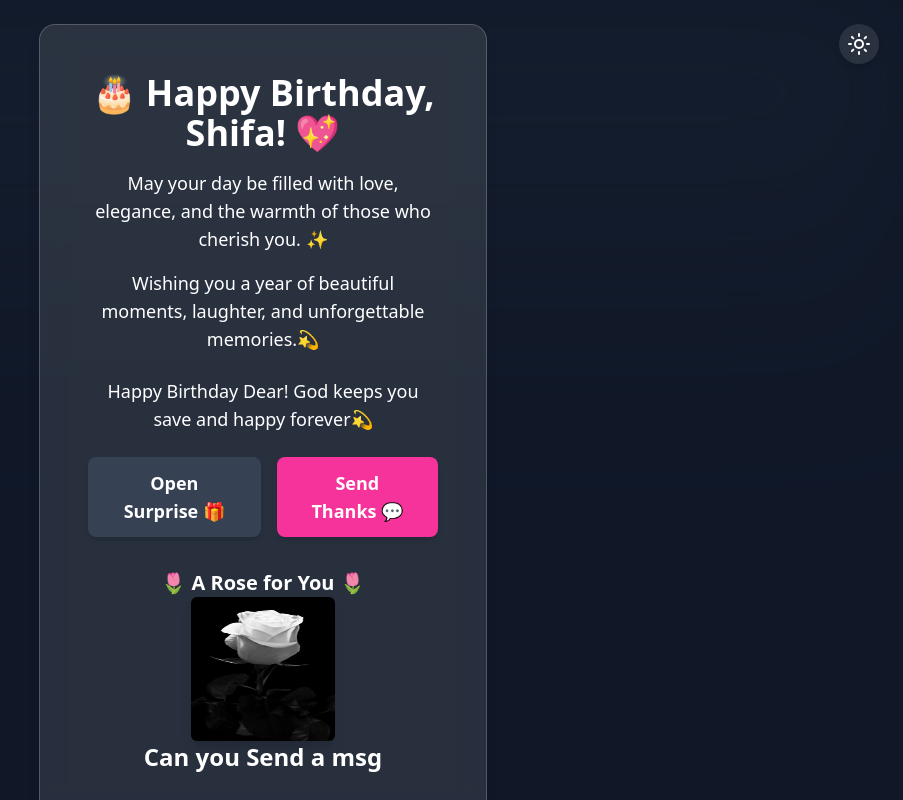
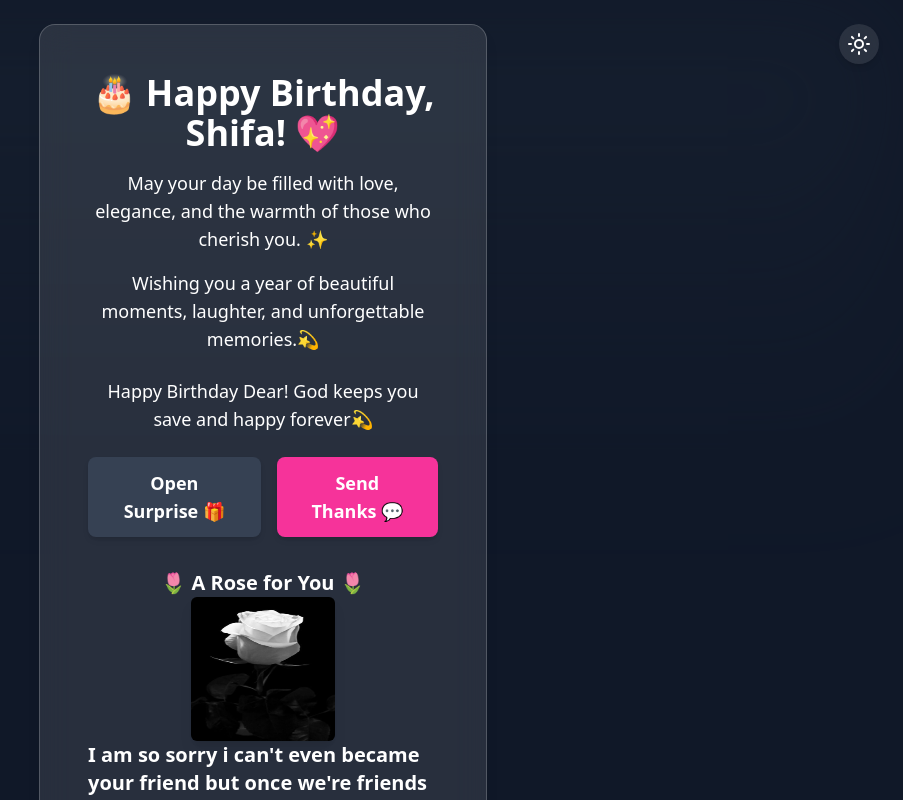
Before and after one commit to Anuj-Tiwari-coder/Wish-Card, a React (Vite) app: page / in a window 1280 px wide. Both pictures are taken after a click on the button "Open Surprise 🎁". Shown: the top 800 px of the page, without its empty margins (377-1280 px from the left). Built offline with nearby package versions, Linux system fonts and the light colour scheme.

Commit message:
Wish Card

```diff
--- a/src/App.jsx
+++ b/src/App.jsx
@@ -1,6 +1,6 @@
 import { motion } from "framer-motion";
+import { Moon, Sun } from "lucide-react"; // Theme Icons
 import React, { useState } from "react";
-import { Sun, Moon } from "lucide-react"; // Theme Icons
 import rose from "./assets/rose.jpg"; // Ensure you have the image in src/assets/
 
 function App() {
@@ -10,7 +10,7 @@ function App() {
     const handleWishClick = () => {
         setShowAnimation(true);
         alert("💖 Happy Birthday, Shifa! Wishing you love, happiness, and all the beauty life has to offer. ✨");
-        setTimeout(() => setShowAnimation(false), 4000);
+        setTimeout(() => setShowAnimation(false), 10000);
     };
 
     const handleWhatsAppClick = () => {
@@ -98,8 +98,14 @@ function App() {
                             alt="Rose"
                             className="w-28 h-28 md:w-36 md:h-36 rounded-md shadow-lg"
                         />
-                        <p className="text-2xl font-bold">
-                            Can you Send a msg
+                        <p className="text-xl font-bold">
+                            I am so sorry i can't even became your friend but once we're friends
+                            that's why build this so you i can talk to you once
+                            and sorry for every thing!
+                        </p>
+
+                        <p className="text-2xl font-bold ">
+                            BTW Happy Birthday...😊👍
                         </p>
                     </motion.div>
                 )}
```
